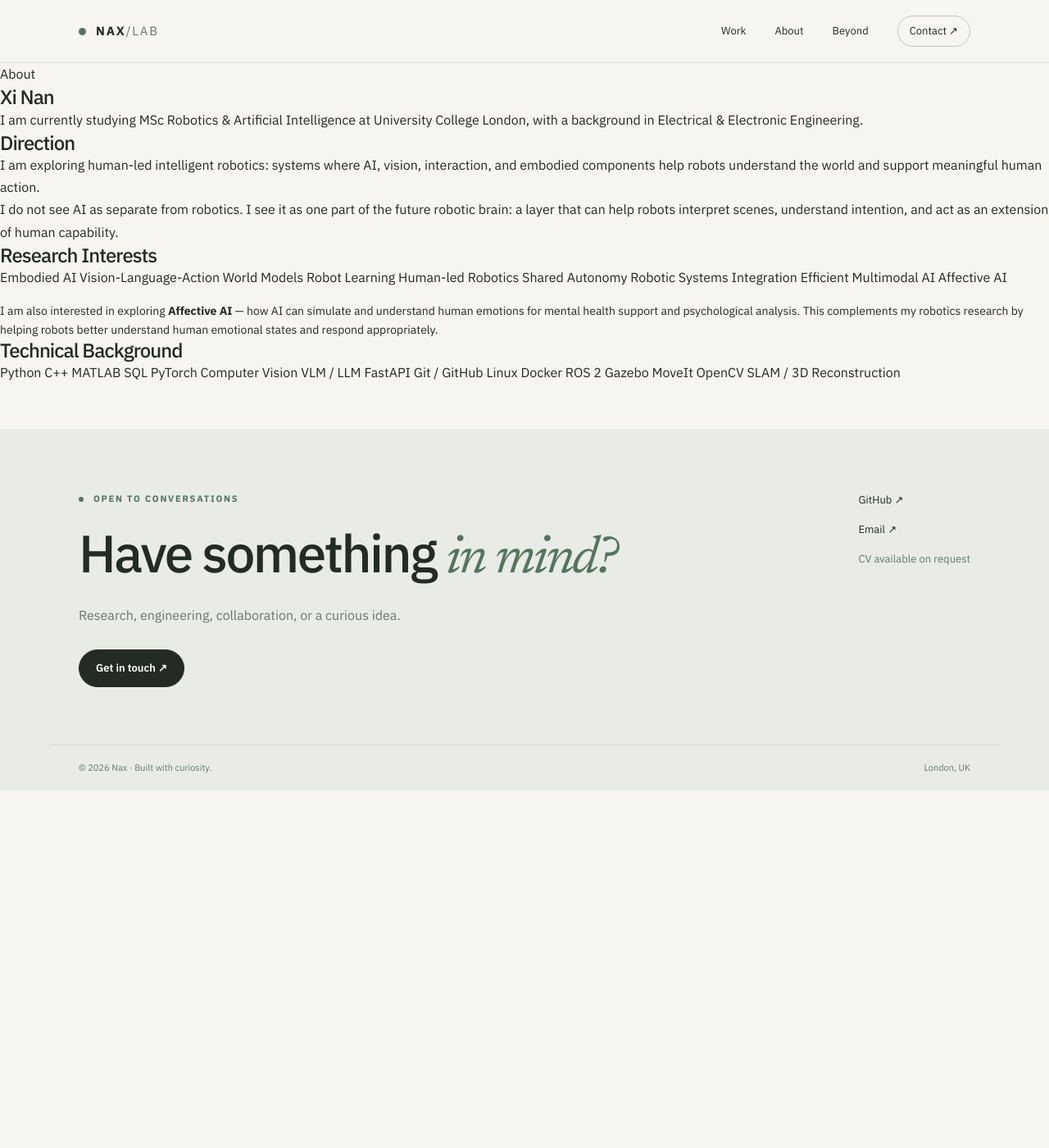
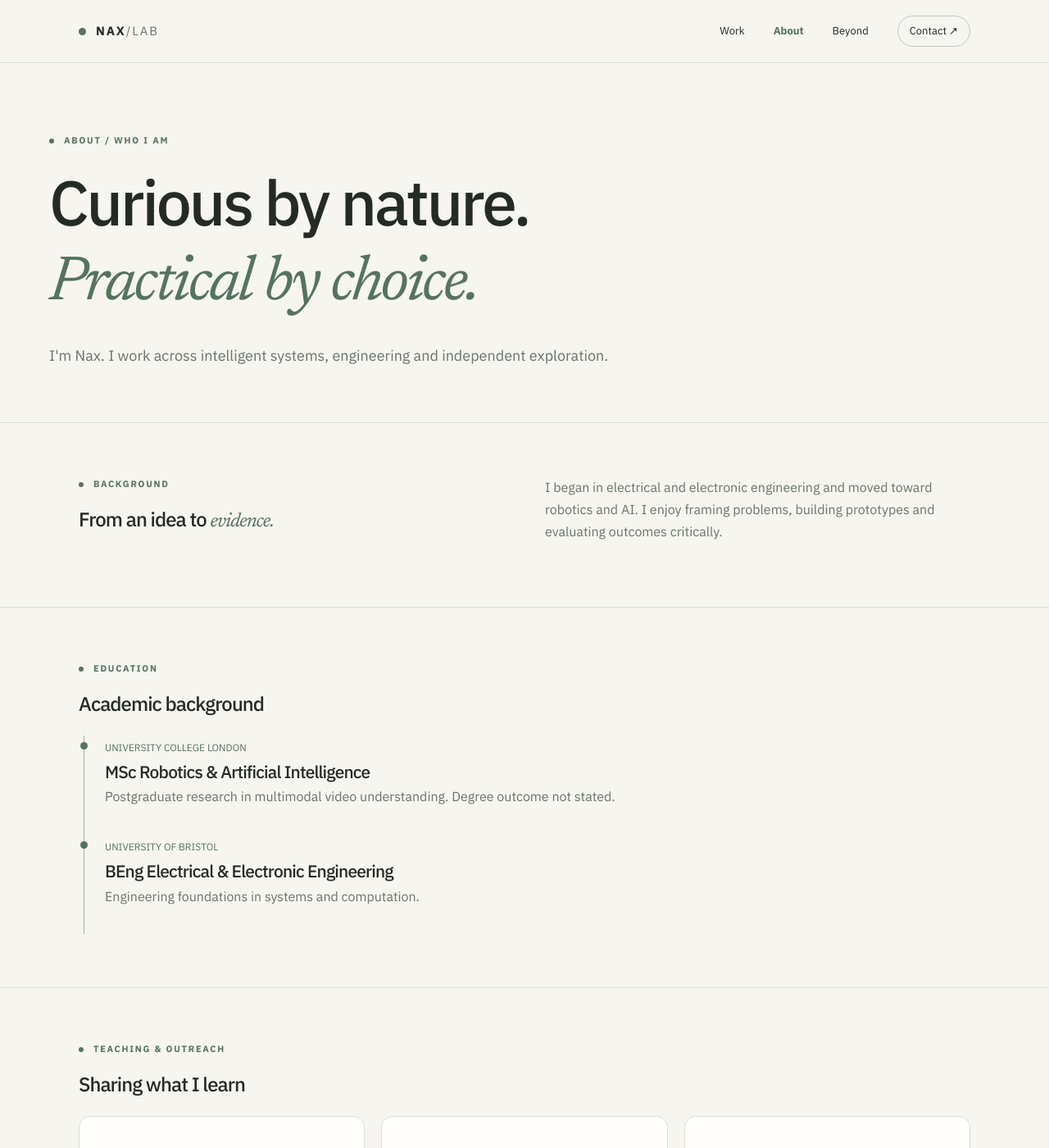
Before and after one commit to naxgotomakeit/naxgotomakeit.github.io, a Jekyll site: the page built from about.html, in a window 1280 px wide and 1400 px high. Shown: the whole window at 82% size. Built offline with Jekyll 4.4.1, drawn with Linux system fonts in a browser that asks for light colours; some of the changed text lies outside the part shown.

Commit message:
feat: update about page

```diff
--- a/about.html
+++ b/about.html
@@ -1,69 +1,11 @@
 ---
 layout: default
 title: About
+section: about
+permalink: /about/
 ---
-
-<section class="page-hero compact">
-  <p class="eyebrow">About</p>
-  <h1>Xi Nan</h1>
-  <p>
-    I am currently studying MSc Robotics & Artificial Intelligence at University College London,
-    with a background in Electrical & Electronic Engineering.
-  </p>
-</section>
-
-<section class="about-grid">
-  <div class="panel">
-    <h2>Direction</h2>
-    <p>
-      I am exploring human-led intelligent robotics: systems where AI, vision, interaction, and embodied components
-      help robots understand the world and support meaningful human action.
-    </p>
-    <p>
-      I do not see AI as separate from robotics. I see it as one part of the future robotic brain:
-      a layer that can help robots interpret scenes, understand intention, and act as an extension of human capability.
-    </p>
-  </div>
-
-  <div class="panel">
-    <h2>Research Interests</h2>
-    <div class="tag-cloud">
-      <span>Embodied AI</span>
-      <span>Vision-Language-Action</span>
-      <span>World Models</span>
-      <span>Robot Learning</span>
-      <span>Human-led Robotics</span>
-      <span>Shared Autonomy</span>
-      <span>Robotic Systems Integration</span>
-      <span>Efficient Multimodal AI</span>
-      <span>Affective AI</span>
-    </div>
-    <p style="margin-top: 1rem; font-size: 0.875rem; line-height: 1.6;">
-      I am also interested in exploring <strong>Affective AI</strong> — how AI can simulate and understand human emotions
-      for mental health support and psychological analysis. This complements my robotics research by helping robots
-      better understand human emotional states and respond appropriately.
-    </p>
-  </div>
-
-  <div class="panel wide-panel">
-    <h2>Technical Background</h2>
-    <div class="skill-grid">
-      <span>Python</span>
-      <span>C++</span>
-      <span>MATLAB</span>
-      <span>SQL</span>
-      <span>PyTorch</span>
-      <span>Computer Vision</span>
-      <span>VLM / LLM</span>
-      <span>FastAPI</span>
-      <span>Git / GitHub</span>
-      <span>Linux</span>
-      <span>Docker</span>
-      <span>ROS 2</span>
-      <span>Gazebo</span>
-      <span>MoveIt</span>
-      <span>OpenCV</span>
-      <span>SLAM / 3D Reconstruction</span>
-    </div>
-  </div>
-</section>
+<section class="page wrap"><p class="kicker">ABOUT / WHO I AM</p><h1>Curious by nature.<br><em>Practical by choice.</em></h1><p class="lead">I'm Nax. I work across intelligent systems, engineering and independent exploration.</p></section>
+<section class="detail"><div class="wrap two-col"><div><p class="kicker">BACKGROUND</p><h2>From an idea to <em>evidence.</em></h2></div><div class="text-block"><p>I began in electrical and electronic engineering and moved toward robotics and AI. I enjoy framing problems, building prototypes and evaluating outcomes critically.</p></div></div></section>
+<section class="detail"><div class="wrap"><p class="kicker">EDUCATION</p><h2>Academic background</h2><div class="timeline"><article><span class="small">UNIVERSITY COLLEGE LONDON</span><h3>MSc Robotics & Artificial Intelligence</h3><p>Postgraduate research in multimodal video understanding. Degree outcome not stated.</p></article><article><span class="small">UNIVERSITY OF BRISTOL</span><h3>BEng Electrical & Electronic Engineering</h3><p>Engineering foundations in systems and computation.</p></article></div></div></section>
+<section class="detail"><div class="wrap"><p class="kicker">TEACHING & OUTREACH</p><h2>Sharing what I learn</h2><div class="info-grid"><div class="info"><h3>UCL CS Outreach Ambassador</h3><p>Computing and AI outreach activities.</p></div><div class="info"><h3>Teaching Assistant / Tutor</h3><p>Prior teaching experience; further details pending CV review.</p></div><div class="info"><h3>Teaching interests</h3><p>Clear explanations, learning and communication.</p></div></div></div></section>
+<section class="detail"><div class="wrap"><p class="kicker">TOOLKIT</p><h2>Areas I work in</h2><div class="info-grid"><div class="info"><h3>AI Systems</h3><p>Agent workflows and evaluation.</p></div><div class="info"><h3>Multimodal Research</h3><p>Vision-language models and video QA.</p></div><div class="info"><h3>Engineering</h3><p>Python, PyTorch, Git, Linux and robotics tooling.</p></div></div><p class="notice">CV available on request. Download coming after review.</p></div></section>
```
